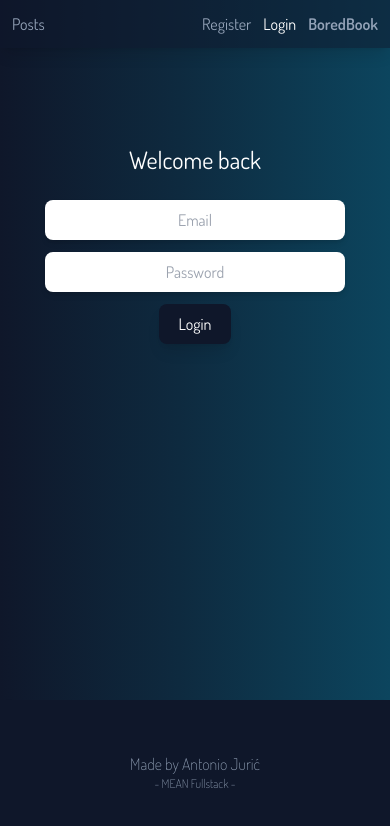
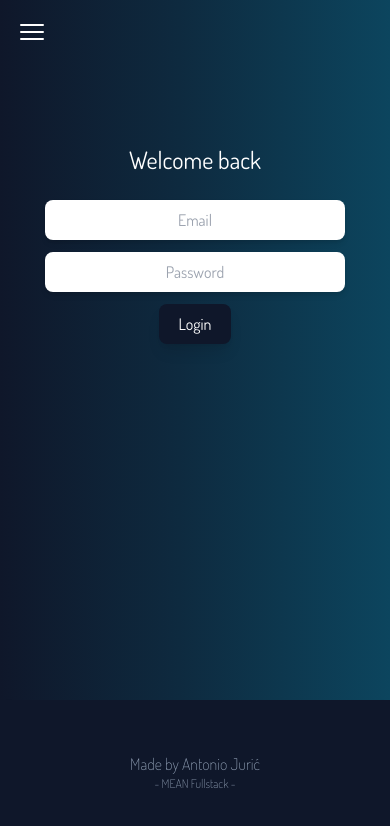
Before and after one commit to Antonioax/BoredBook, an Angular app: page /login in a window 390 px wide. Shown: the top 826 px of the page. Built offline with nearby package versions, Linux system fonts and the light colour scheme.

Commit message:
Added burger menu

```diff
--- a/src/app/components/header/header.component.html
+++ b/src/app/components/header/header.component.html
@@ -1,5 +1,5 @@
 <div
-  class="h-12 bg-slate-900 bg-opacity-50 shadow-lg flex items-center justify-between px-3 text-slate-400 fixed w-full"
+  class="max-sm:hidden h-12 bg-slate-900 bg-opacity-50 shadow-lg flex items-center justify-between px-3 text-slate-400 fixed w-full"
 >
   <div class="flex gap-3">
     <a routerLink="/posts" routerLinkActive="active-link">Posts</a>
@@ -18,3 +18,46 @@
     <a routerLink="/" class="font-semibold">BoredBook</a>
   </div>
 </div>
+
+@if(isMenu) {
+<div class="sm:hidden h-screen w-screen fixed z-10" (click)="isMenu = false">
+  <div
+    class="sm:hidden h-screen min-w-[50vw] bg-slate-900 bg-opacity-80 shadow-lg flex flex-col items-center py-3 text-slate-400 fixed"
+    (click)="$event.stopPropagation()"
+  >
+    <div class="flex flex-col gap-3 items-center py-6 border-b border-white w-[80%]">
+      <a routerLink="/posts" routerLinkActive="active-link" >Posts</a>
+      @if (isAuthenticated) {
+      <a routerLink="/create" routerLinkActive="active-link">New Post</a>
+      <a routerLink="/profile" routerLinkActive="active-link">Profile</a>
+      }
+    </div>
+    <div class="flex flex-col gap-3 items-center py-6">
+      @if (!isAuthenticated) {
+      <a routerLink="/signup" routerLinkActive="active-link">Register</a>
+      <a routerLink="/login" routerLinkActive="active-link">Login</a>
+      } @if (isAuthenticated) {
+      <button (click)="onLogout()">Logout</button>
+      }
+      <a routerLink="/" class="font-semibold">BoredBook</a>
+    </div>
+  </div>
+</div>
+} @else {
+<div class="sm:hidden fixed top-4 left-4" (click)="isMenu = !isMenu">
+  <svg
+    xmlns="http://www.w3.org/2000/svg"
+    fill="none"
+    viewBox="0 0 24 24"
+    stroke-width="1.5"
+    stroke="white"
+    class="size-8"
+  >
+    <path
+      stroke-linecap="round"
+      stroke-linejoin="round"
+      d="M3.75 6.75h16.5M3.75 12h16.5m-16.5 5.25h16.5"
+    />
+  </svg>
+</div>
+}
--- a/src/app/components/header/header.component.ts
+++ b/src/app/components/header/header.component.ts
@@ -13,6 +13,8 @@ import { Subscription } from 'rxjs';
 export class HeaderComponent implements OnInit, OnDestroy {
   isAuthenticated: boolean = false;
   authListenerSub!: Subscription;
+
+  isMenu = false;
 
   constructor(private authService: AuthService) {}
 
```
